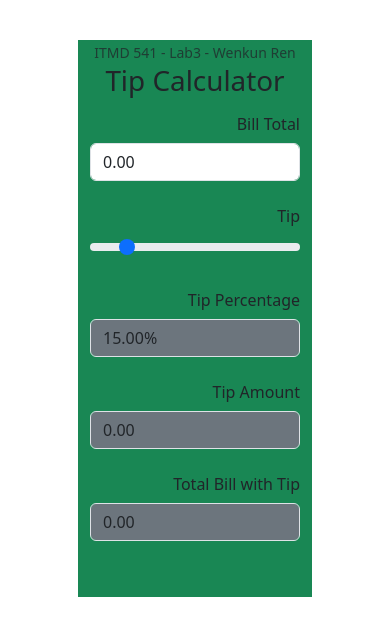
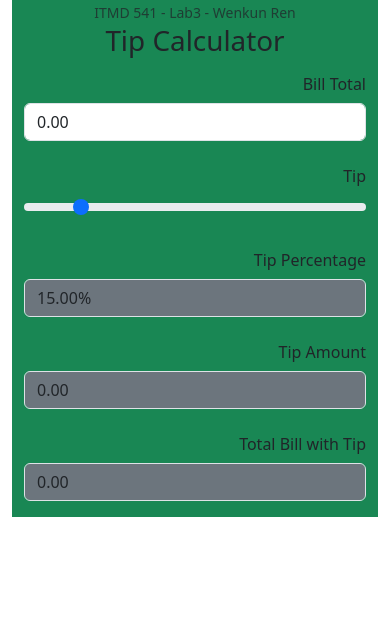
Before and after one commit to 448267450/tiptool, a plain HTML site: page index.html in a window 390 px wide. Drawn offline with Linux system fonts and the light colour scheme.

Commit message:
pending responsive design

```diff
--- a/index.html
+++ b/index.html
@@ -7,9 +7,11 @@
     <link rel="stylesheet" href="bootstrap.min.css">
     <script src="bootstrap.bundle.min.js"></script>
 
+
 </head>
 <body>
-    <div class="container justify-content-center bg-success " style="margin-top: 40px; padding-bottom: 40px; width: 60%;">
+      <div class="container">
+        <div class="container-fluid bg-success py-auto col-auto">
             <div class="text-center">
                 <small class="text-body-secondary card-title">ITMD 541 - Lab3 - Wenkun Ren</small>
                 <h1>Tip Calculator</h1>
@@ -18,14 +20,14 @@
         <form>
             <div class="row mb-3 justify-content-center">
               <label for="inputBill3 text-end" class="col-sm-2 col-form-label text-end text-nowrap">Bill Total</label>
-          <div class="col-sm-5">
+              <div class="col-sm-6">
                 <input type="number" value="0.00" class="form-control" id="inputBill3">
               </div>
             </div>
 
             <div class="row mb-3 justify-content-center">
                 <label for="customRange3" class="col-sm-2 col-form-label text-end text-nowra">Tip</label>
-            <div class="col-sm-5">
+                <div class="col-sm-6">
                     <input type="range" class="form-range" min="0" max="1" step="0.0001" id="customRange3" value="0.15" onchange="updateTipPercentage(this.value)">
                 </div>
             </div>
@@ -33,21 +35,21 @@
             <fieldset disabled>
                 <div class="row mb-3 justify-content-center" >
                     <label for="disabledTextInput" class="col-form-label col-sm-2 text-end text-nowrap">Tip Percentage</label>
-                <div class="col-sm-5">
+                    <div class="col-sm-6">
                         <input type="text" id="disabledTextInput" class="form-control bg-secondary" value="15.00%">
                     </div>
                 </div>
 
                 <div class="row mb-3 justify-content-center" >
                     <label for="disabledTipAmount" class="col-form-label col-sm-2 text-end text-nowrap">Tip Amount</label>
-                <div class="col-sm-5">
+                    <div class="col-sm-6">
                         <input type="number" id="disabledTipAmount" class="form-control bg-secondary" value="0.00">
                     </div>
                 </div>
 
                 <div class="row mb-3 justify-content-center" >
                     <label for="disabledBillWithTip" class="col-form-label col-sm-2 text-end text-nowrap">Total Bill with Tip</label>
-                <div class="col-sm-5">
+                    <div class="col-sm-6">
                         <input type="number" id="disabledBillWithTip" class="form-control bg-secondary" value="0.00">
                     </div>
                 </div>
@@ -56,6 +58,7 @@
 
           </form>
           </div>
+      </div>
       <script src="tipCalculator.js"></script>
 </body>
 </html>
```
Also changed, not shown: 1 other file. Lines whose indentation alone changed are shown as unchanged.
